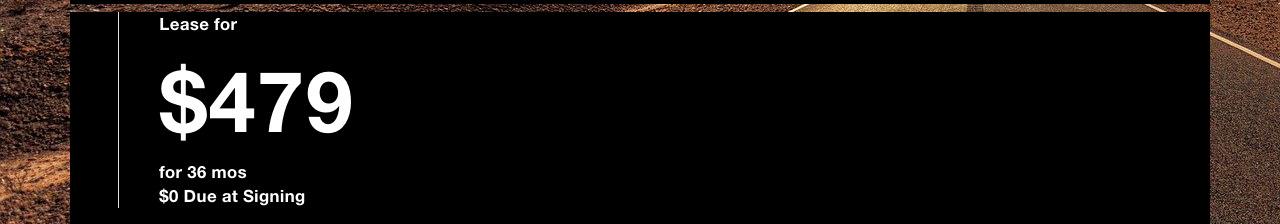
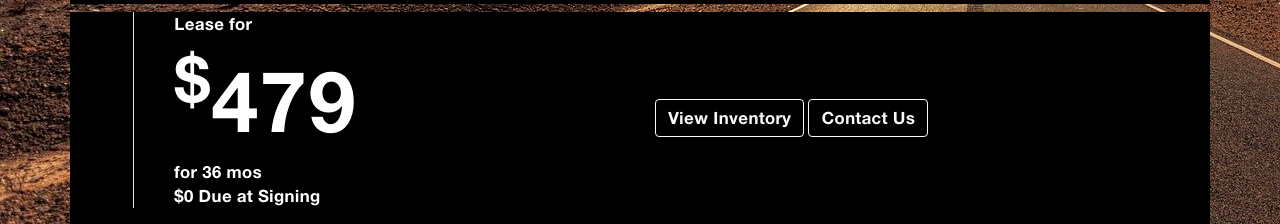
Before and after one commit to stansh/landing_page, a website: page page.html in a window 1280 px wide. Shown: the part 819-1043 px from the top of the page. Drawn offline with nearby package versions, Linux system fonts and the light colour scheme.

Commit message:
buttons added

```diff
--- a/page.css
+++ b/page.css
@@ -34,3 +34,9 @@ a:hover
     font-size: medium;
 
   }
+
+  button {
+    font-family: BMWHelvetica-Bold;
+
+
+ }
--- a/page.html
+++ b/page.html
@@ -70,14 +70,19 @@
     </div>
 </div>
 <div class = 'row mt-2'>
+  <div class = 'col-6'>
+    <ul style="list-style: none"  class="border-left ml-5">
 
-  <ul style="list-style: none"  class="border-left ml-5">
-
-    <li style = 'font-size:1rem'>Lease for</li>
-    <li style = 'font-size:5rem' class = 'pt-1'>$479</li>
-    <li>for 36 mos</li>
-    <li>$0 Due at Signing</li>
-  </ul>
+      <li style = 'font-size:1rem'>Lease for</li>
+      <li style = 'font-size:5rem' class = 'pt-1'><sup>$</sup>479</li>
+      <li>for 36 mos</li>
+      <li>$0 Due at Signing</li>
+    </ul>
+  </div>
+  <div class = "col-6 my-auto">
+    <button type="button" class="btn btn-outline-light">View Inventory</button>
+    <button type="button" class="btn btn-outline-light">Contact Us</button>
+  </div>
 
 </div>
 
```
